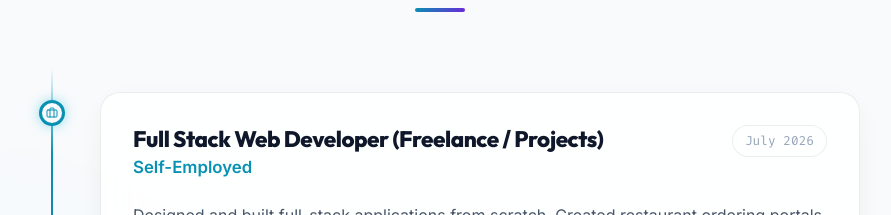
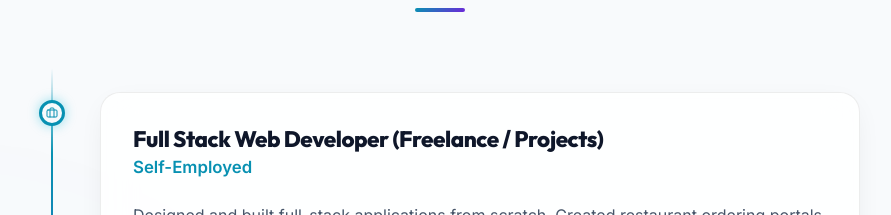
Before and after one commit to Gayatriraulji/portfolio, a React (Vite) app: page / in a window 1280 px wide. Shown: the part 3960-4175 px from the top of the page, without its empty margins (200-1091 px from the left). Built offline with nearby package versions, Linux system fonts and the light colour scheme.

Commit message:
Remove date from Full Stack Web Developer experience

```diff
--- a/src/App.jsx
+++ b/src/App.jsx
@@ -497,7 +497,7 @@ export default function App() {
                       <h3 className="timeline-role">{exp.role}</h3>
                       <div className="timeline-company">{exp.company}</div>
                     </div>
-                    <span className="timeline-period">{exp.period}</span>
+                    {exp.period && <span className="timeline-period">{exp.period}</span>}
                   </div>
                   <p className="timeline-desc">{exp.description}</p>
                 </div>
--- a/src/data/resumeData.js
+++ b/src/data/resumeData.js
@@ -103,7 +103,7 @@ export const resumeData = {
     {
       role: "Full Stack Web Developer (Freelance / Projects)",
       company: "Self-Employed",
-      period: "July 2026",
+      period: "",
       description: "Designed and built full-stack applications from scratch. Created restaurant ordering portals, social networks, and database dashboards. Collaborated on requirements, UI design, database structures, API deployments, and front-end state integration."
     },
     {
```
